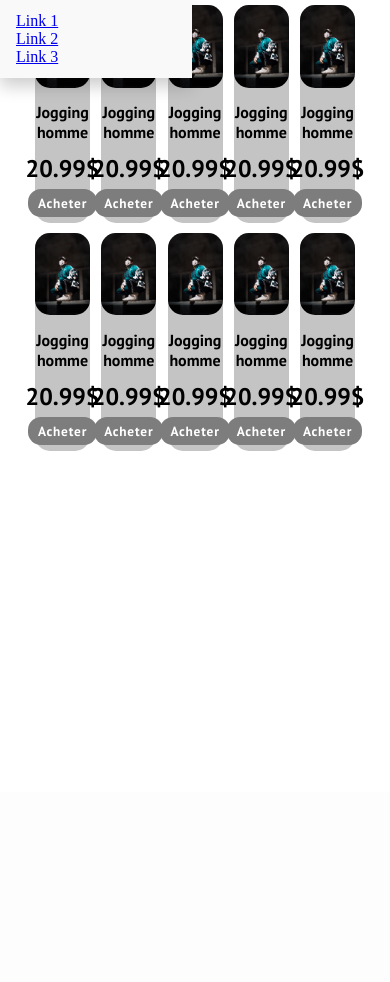
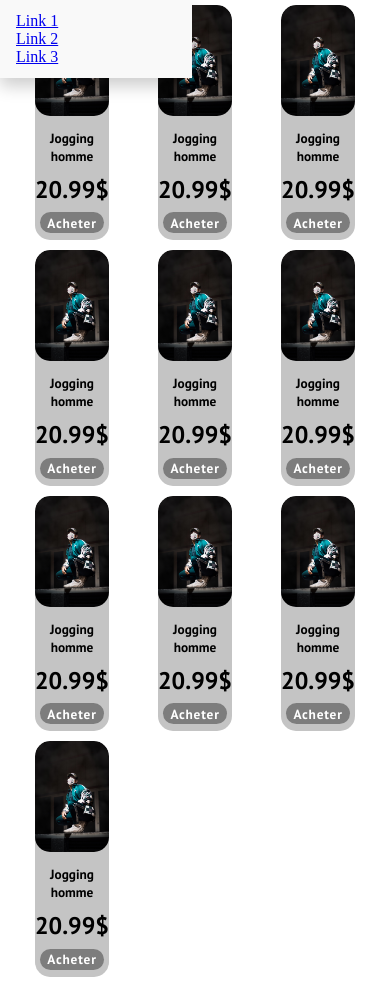
Before and after one commit to hugoassuncaorodrigues/projet_annuel_esgi, a PHP site: page /View/produits.view.php in a window 390 px wide. Shown: the part 52-1034 px from the top of the page. Before the commit the page ends 503 px from the top, so only its background shows below. Run offline with PHP 8.4, Linux system fonts and the light colour scheme; style sheets or scripts are compiled from the project's sources.

Commit message:
update responsive

```diff
--- a/framework/src/scss/components/_etiquetteProduit.scss
+++ b/framework/src/scss/components/_etiquetteProduit.scss
@@ -14,6 +14,8 @@ $black: black;
     text-align: center;
     font-family: 'PT Sans', sans-serif;
     padding: 0  !important;
+    overflow: hidden;
+    min-width: min-content;
 
 }
 
@@ -34,11 +36,13 @@ $black: black;
    font-size: 10pt;
    font-weight: bold;
    letter-spacing: 0.06em;
-   padding: 5px 10px;
+   padding: 2% 10%;
    text-decoration: none;
    margin:10%;
 
 }
+
+
 
 .etiquetteProduit .prix{
     font-size: 24px;
@@ -47,7 +51,7 @@ $black: black;
 }
 
 .etiquetteProduit .titleProduit{
-    font-size: 16px;
+    font-size: 10pt;
 }
 .frontHeader{
     display: flex;
--- a/www/View/produits.view.php
+++ b/www/View/produits.view.php
@@ -31,6 +31,7 @@
             <div class="row containerFront" style="margin: 0 30px">
                 <div class="etiquetteProduit col-2">
                     <div class="imgProduit" ><img src="../dist/images/produits/daniel-ramos.jpg" alt="Denim Jeans" style="max-width:100%"></div>
+
                     <h1 class="titleProduit">Jogging homme</h1>
                     <p class="prix">20.99$</p>
                     <a class="valide" href="">Acheter</a>
```
